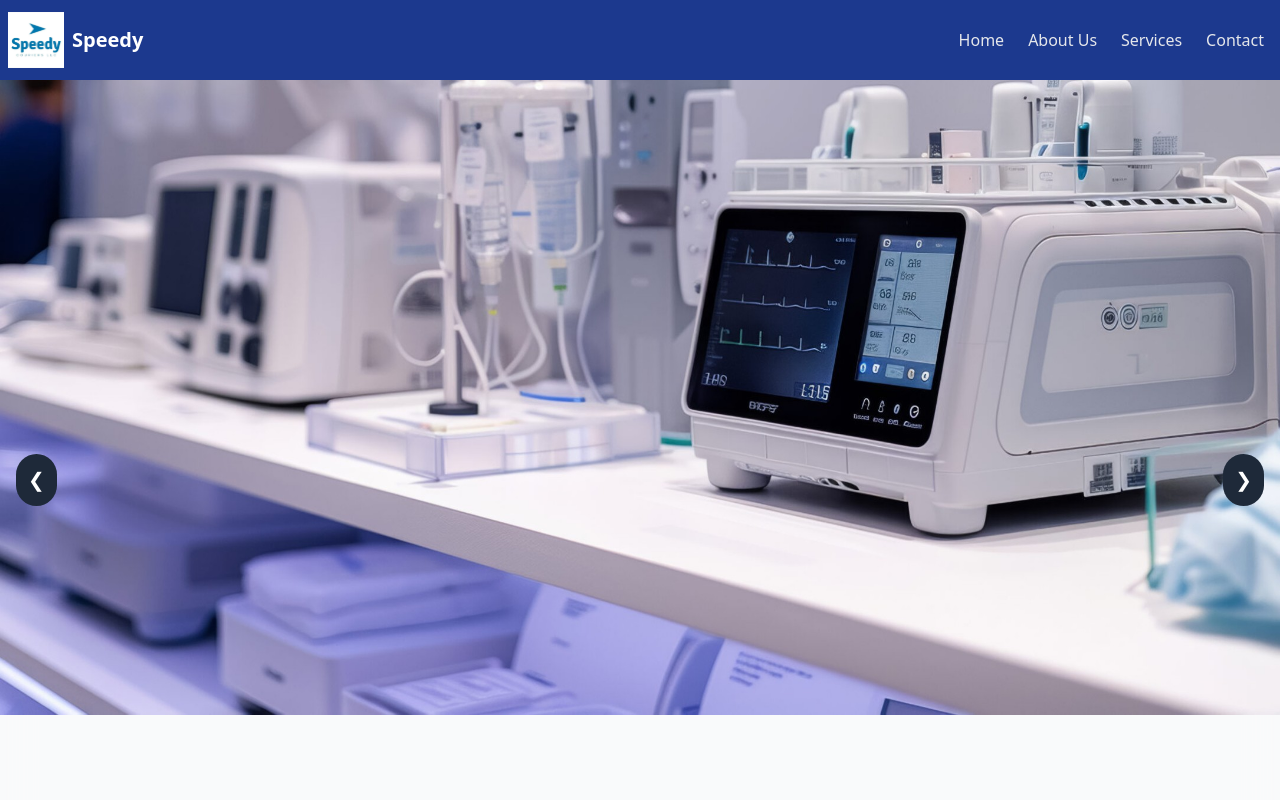
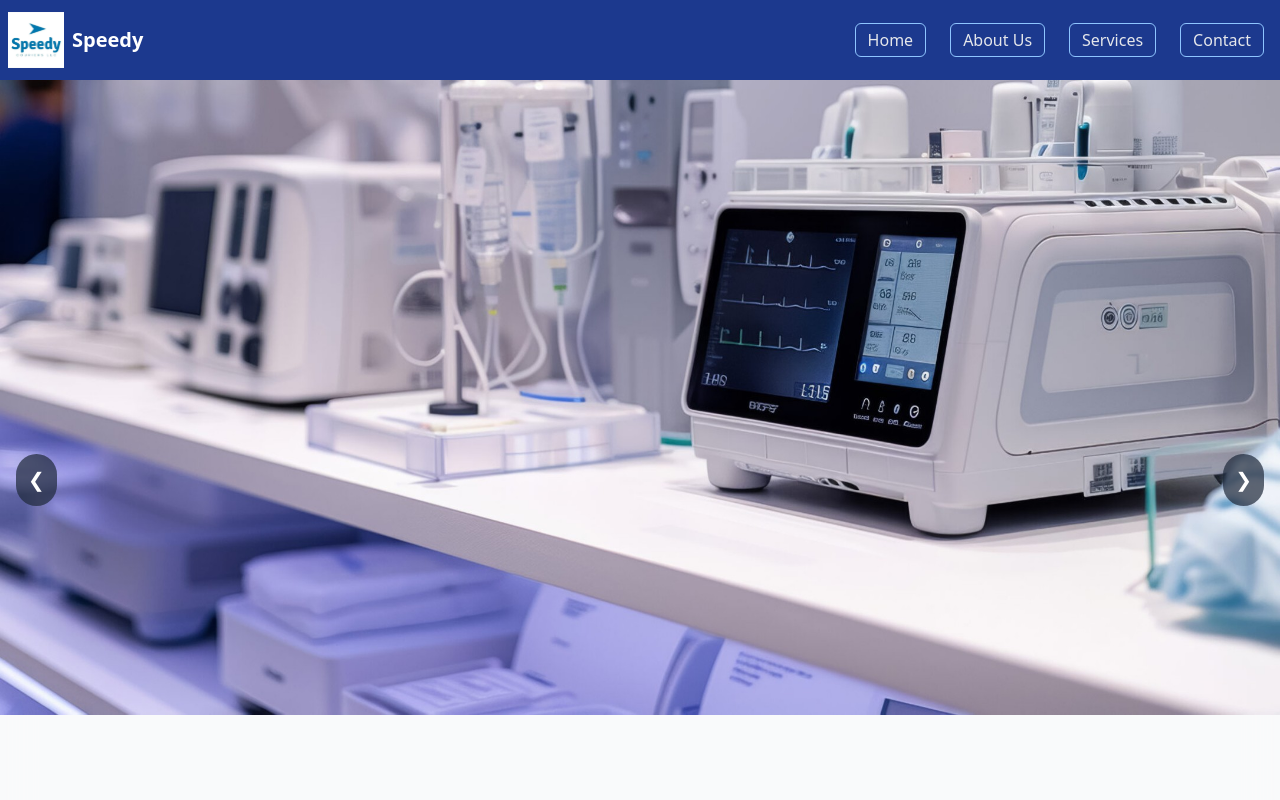
Before and after one commit to KYADMZ/Proyecto-speedy, a Next.js app in the folder spdy/: page / in a window 1280 px wide. Shown: the top 800 px of the page. Built offline with nearby package versions, Linux system fonts and the light colour scheme.

Commit message:
ajuste slider y navbar

```diff
--- a/spdy/app/components/nav.jsx
+++ b/spdy/app/components/nav.jsx
@@ -17,19 +17,20 @@ export default function NavBar() {
 
         {/* Desktop menu */}
 <div className="hidden md:flex space-x-6">
-          <Link href="/" className="text-gray-200 hover:text-white transition-colors duration-300">
+  <Link href="/" className="text-gray-200 border border-blue-300 px-3 py-1 rounded-md hover:text-white hover:border-white transition-colors duration-300">
     Home
   </Link>
-          <Link href="/about" className="text-gray-200 hover:text-white transition-colors duration-300">
+  <Link href="/about" className="text-gray-200 border border-blue-300 px-3 py-1 rounded-md hover:text-white hover:border-white transition-colors duration-300">
     About Us
   </Link>
-          <Link href="/services" className="text-gray-200 hover:text-white transition-colors duration-300">
+  <Link href="/services" className="text-gray-200 border border-blue-300 px-3 py-1 rounded-md hover:text-white hover:border-white transition-colors duration-300">
     Services
   </Link>
-          <Link href="/contact" className="text-gray-200 hover:text-white transition-colors duration-300">
+  <Link href="/contact" className="text-gray-200 border border-blue-300 px-3 py-1 rounded-md hover:text-white hover:border-white transition-colors duration-300">
     Contact
   </Link>
 </div>
+
 
         {/* Mobile menu button */}
         <button
@@ -65,22 +66,23 @@ export default function NavBar() {
       {/* Mobile menu */}
 {isOpen && (
   <div className="md:hidden bg-blue-800">
-          <div className="px-4 pt-2 pb-4 space-y-1">
-            <Link href="/" className="block text-gray-200 hover:text-white transition-colors duration-300">
+    <div className="px-4 pt-2 pb-4 space-y-2">
+      <Link href="/" className="block text-gray-200 border border-blue-300 px-3 py-1 rounded-md hover:text-white hover:border-white transition-colors duration-300">
         Home
       </Link>
-            <Link href="/about" className="block text-gray-200 hover:text-white transition-colors duration-300">
+      <Link href="/about" className="block text-gray-200 border border-blue-300 px-3 py-1 rounded-md hover:text-white hover:border-white transition-colors duration-300">
         About Us
       </Link>
-            <Link href="/services" className="block text-gray-200 hover:text-white transition-colors duration-300">
+      <Link href="/services" className="block text-gray-200 border border-blue-300 px-3 py-1 rounded-md hover:text-white hover:border-white transition-colors duration-300">
         Services
       </Link>
-            <Link href="/contact" className="block text-gray-200 hover:text-white transition-colors duration-300">
+      <Link href="/contact" className="block text-gray-200 border border-blue-300 px-3 py-1 rounded-md hover:text-white hover:border-white transition-colors duration-300">
         Contact
       </Link>
     </div>
   </div>
 )}
+
     </nav>
   );
 }
--- a/spdy/app/components/slider.jsx
+++ b/spdy/app/components/slider.jsx
@@ -6,7 +6,7 @@ const images = [
   { src: "/medical.jpg", description: "Medical Equipment" },
   { src: "/pharmacy.jpg", description: "Pharmacy Supplies" },
   { src: "/package.jpg", description: "Package Deliveries" },
-  { src: "/legal.jpg", description: "Legal Documents Delivery" },
+  { src: "/documents.jpg", description: "Legal Documents Delivery" },
   { src: "/warehouse.jpeg", description: "Warehouse Deliveries" }
 ];
 
@@ -48,21 +48,26 @@ export default function Slider() {
       <div
         key={index}
         className="relative w-full h-full flex-shrink-0"
-            onMouseEnter={() => setHoveredIndex(index)} // Set hovered image
-            onMouseLeave={() => setHoveredIndex(null)} // Reset hovered image
+        onMouseEnter={() => setHoveredIndex(index)}
+        onMouseLeave={() => setHoveredIndex(null)}
       >
+        {/* Imagen del slider */}
         <img
           src={img.src}
           alt={`Slide ${index + 1}`}
-              className="w-full h-full object-cover"
+          className="w-full h-full object-cover object-center"
         />
+
+        {/* Capa de opacidad al pasar el mouse */}
         <div
           className={`absolute inset-0 bg-black transition-opacity duration-300 ${
             hoveredIndex === index ? "opacity-40" : "opacity-0"
           }`}
         />
+
+        {/* Texto centrado */}
         <div
-              className={`absolute top-1/2 left-1/2 transform -translate-x-1/2 -translate-y-1/2 text-white text-lg sm:text-2xl font-bold transition-opacity duration-300 ${
+          className={`absolute inset-0 flex items-center justify-center text-white text-lg sm:text-2xl font-bold transition-opacity duration-300 ${
             hoveredIndex === index ? "opacity-100" : "opacity-0"
           }`}
         >
@@ -77,17 +82,15 @@ export default function Slider() {
     onClick={() =>
       handleManualChange((currentIndex - 1 + images.length) % images.length)
     }
-        className="absolute left-4 top-1/2 transform -translate-y-1/2 bg-gray-800 text-white p-3 rounded-full text-lg sm:text-xl"
+    className="absolute left-4 top-1/2 transform -translate-y-1/2 bg-gray-800/70 hover:bg-gray-900 text-white p-3 rounded-full text-lg sm:text-xl"
   >
     &#10094;
   </button>
 
   {/* Botón Siguiente */}
   <button
-        onClick={() =>
-          handleManualChange((currentIndex + 1) % images.length)
-        }
-        className="absolute right-4 top-1/2 transform -translate-y-1/2 bg-gray-800 text-white p-3 rounded-full text-lg sm:text-xl"
+    onClick={() => handleManualChange((currentIndex + 1) % images.length)}
+    className="absolute right-4 top-1/2 transform -translate-y-1/2 bg-gray-800/70 hover:bg-gray-900 text-white p-3 rounded-full text-lg sm:text-xl"
   >
     &#10095;
   </button>
@@ -97,13 +100,14 @@ export default function Slider() {
     {images.map((_, index) => (
       <button
         key={index}
-            className={`w-3 h-3 sm:w-4 sm:h-4 rounded-full ${
-              currentIndex === index ? "bg-black" : "bg-gray-300"
+        className={`w-3 h-3 sm:w-4 sm:h-4 rounded-full transition-all ${
+          currentIndex === index ? "bg-black scale-110" : "bg-gray-300"
         }`}
         onClick={() => handleManualChange(index)}
       />
     ))}
   </div>
 </div>
+
   );
 }
```
Lines whose indentation alone changed are shown as unchanged.
